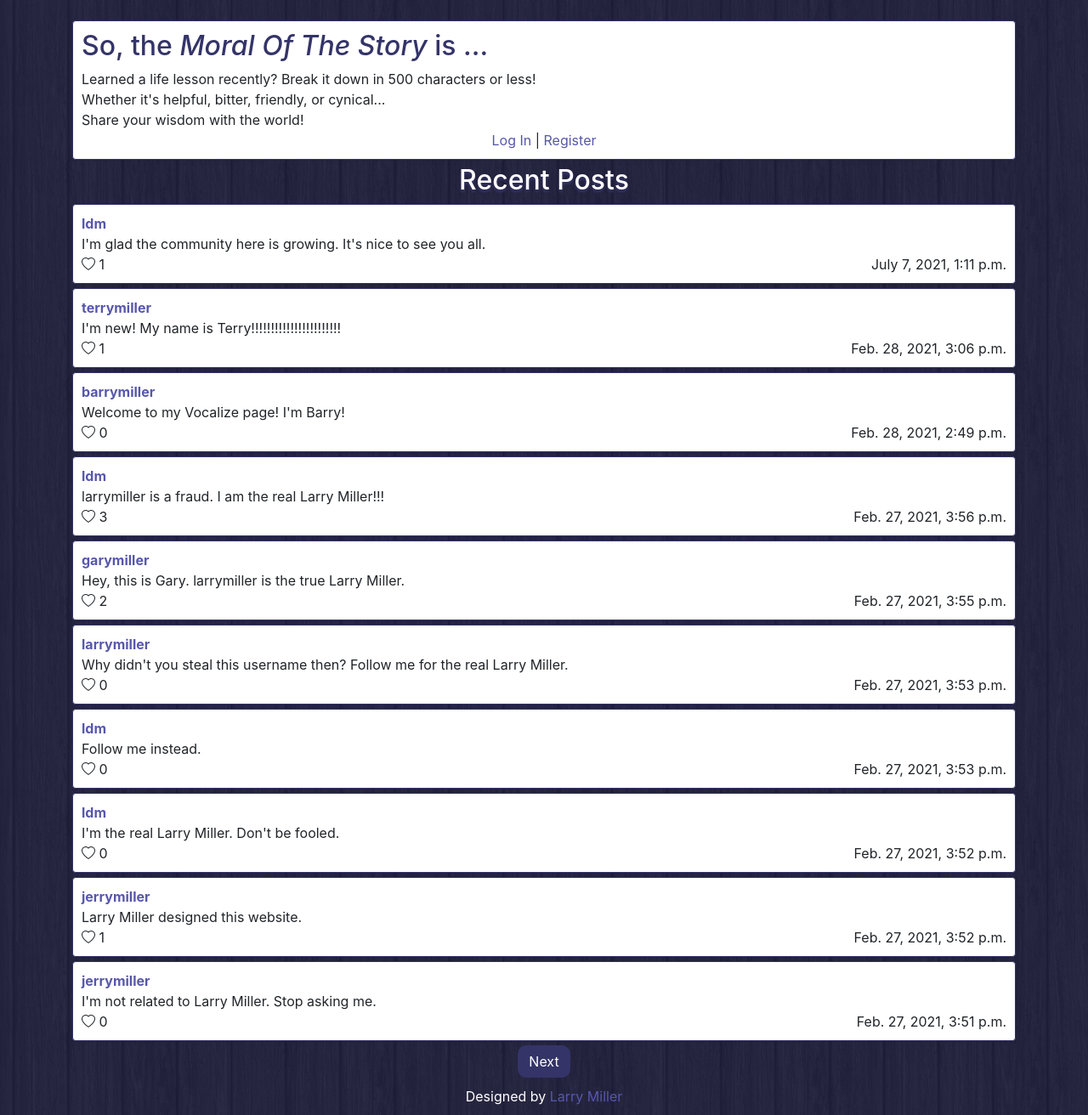
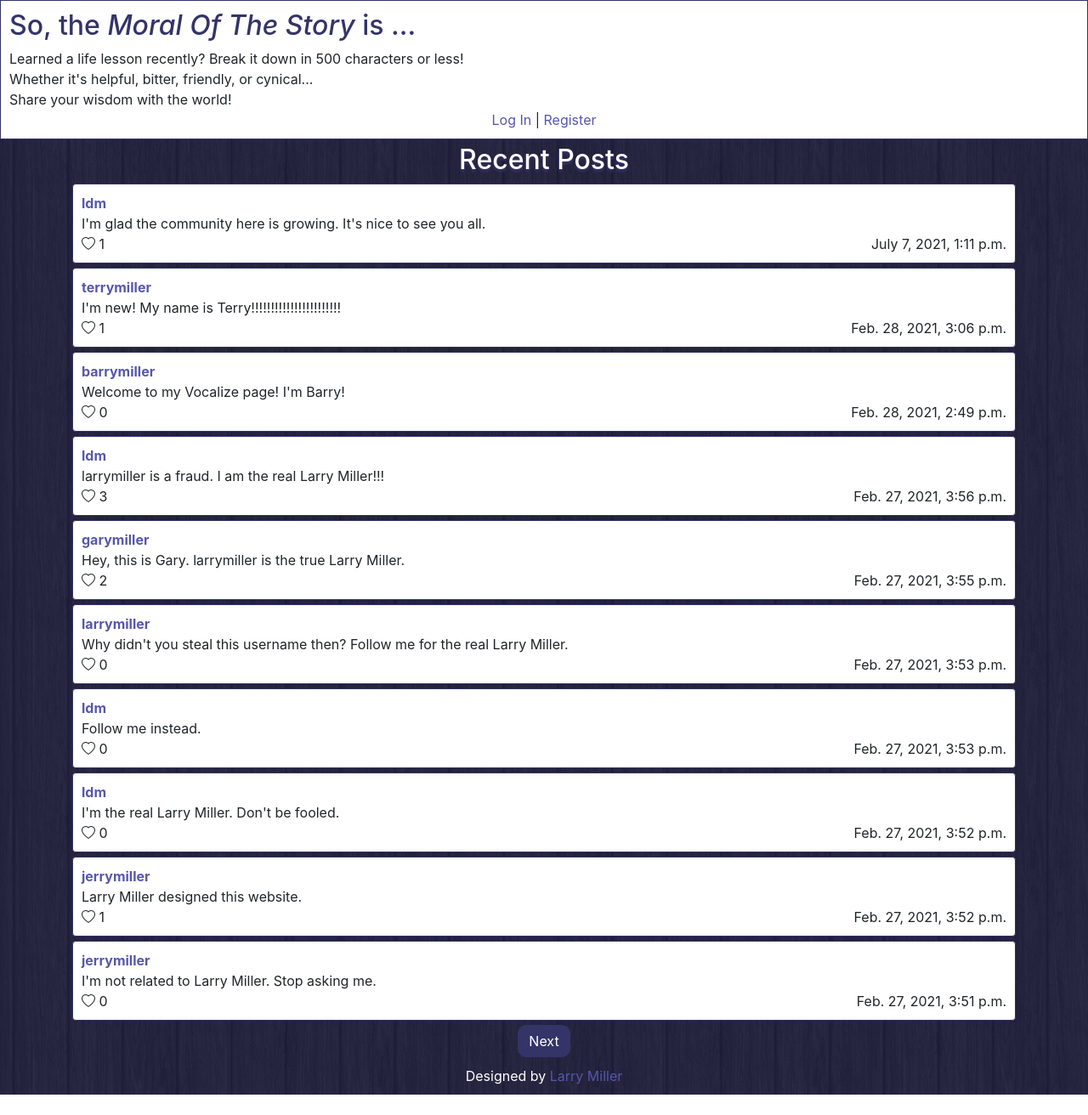
Before and after one commit to larrymillerprogramming/moralofthestory, a Django app: page / in a window 1280 px wide. Shown: the part 56-1368 px from the top of the page at 85% size. After the commit the page ends 1344 px from the top, so only its background shows below. Run offline with Django 3.2, Linux system fonts and the light colour scheme; data comes from the database, SQL or seed files in the repository; some libraries are stand-ins or nearby versions.

Commit message:
bannerbox class and content max on edit

```diff
--- a/network/static/network/styles.css
+++ b/network/static/network/styles.css
@@ -49,6 +49,13 @@ a:focus {
 
 .nav-link:hover {
     color: #5757ac;
+}
+
+.bannerbox {
+    background-color: #ffffff;
+    border: 1px solid #343469;
+    padding: 10px;
+    margin-bottom: 5px;
 }
 
 .simplebox {
--- a/network/templates/network/following.html
+++ b/network/templates/network/following.html
@@ -9,7 +9,7 @@
             <hr>
             <form style="display:inline;" action='{% url "newpost" %}' method="POST">
                 {% csrf_token %}
-                <input type="text" style="width: 85%;" maxlength=1000 name="content" placeholder="So, the MoralOfTheStory is ...">
+                <input type="text" style="width: 85%;" maxlength=500 name="content" placeholder="So, the MoralOfTheStory is ...">
                 <input type="submit" style="width: 14%;" value="Share">
             </form>
         </div>
--- a/network/templates/network/index.html
+++ b/network/templates/network/index.html
@@ -1,10 +1,8 @@
 {% extends "network/layout.html" %}
 
 {% block body %}
-<div class="container">
     {% if user.is_authenticated %}
-        <br>
-        <div class="simplebox">
+        <div class="bannerbox">
             <h2>Welcome, {{ user }}!</h2>
             <hr>
             <form style="display: inline;" action='{% url "newpost" %}' method="POST">
@@ -15,8 +13,7 @@
         </div>
         <hr>
     {% else %}
-        <br>
-        <div class="simplebox">
+        <div class="bannerbox">
             <h2 style="text-align: left;">So, the <i>Moral Of The Story</i> is ...</h2>
             <p>
                 Learned a life lesson recently? Break it down in 500 characters or less!<br>
@@ -27,6 +24,7 @@
         </div>
     {% endif %}
 
+<div class="container">
     <h2 class="postsheading">Recent Posts</h2>
     {% ifequal activePosts|length 0 %}
         <div class="simplebox">
@@ -43,7 +41,7 @@
             {% if k.poster == user %}
             <div id="editform{{ k.id }}" style="display: none;">
                 <div class="editform" id="editform{{ k.id }}">
-                    <textarea style="width: 100%;" maxlength=1000 name="content" id="editcontent{{ k.id }}">{{ k.content }}</textarea><br>
+                    <textarea style="width: 100%;" maxlength=500 name="content" id="editcontent{{ k.id }}">{{ k.content }}</textarea><br>
                     <button class="btn btnactive" id="editsubmit{{ k.id }}" onclick="SaveEdit('{{ k.id }}')">Update</button>
                 </div>
             </div>
```
